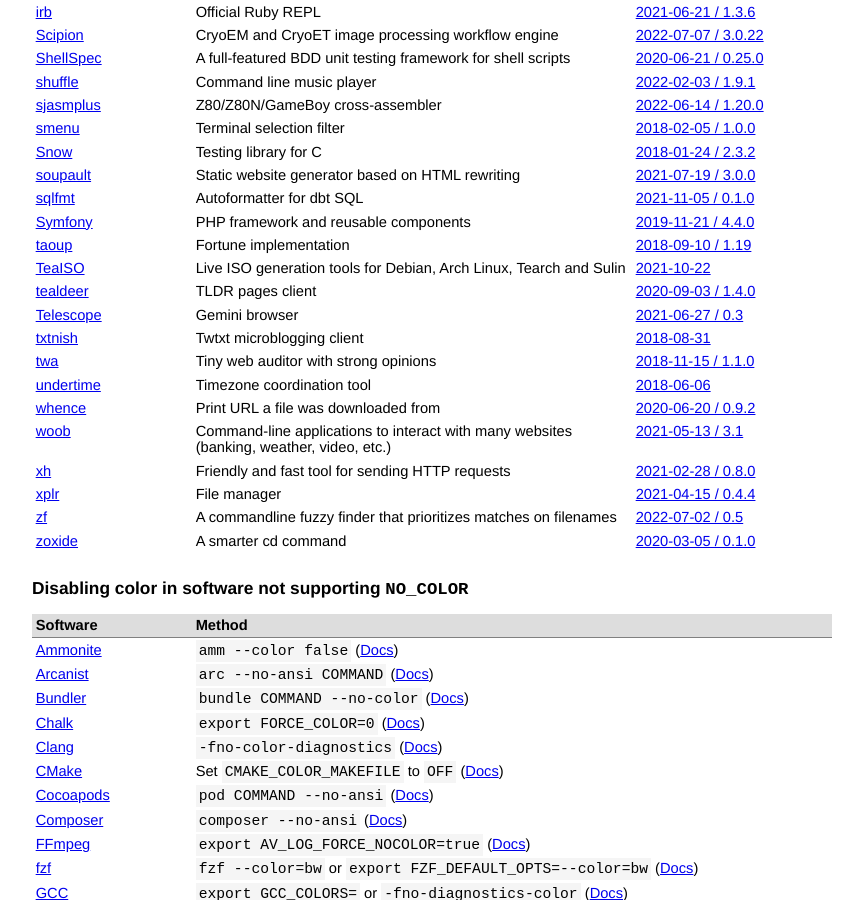
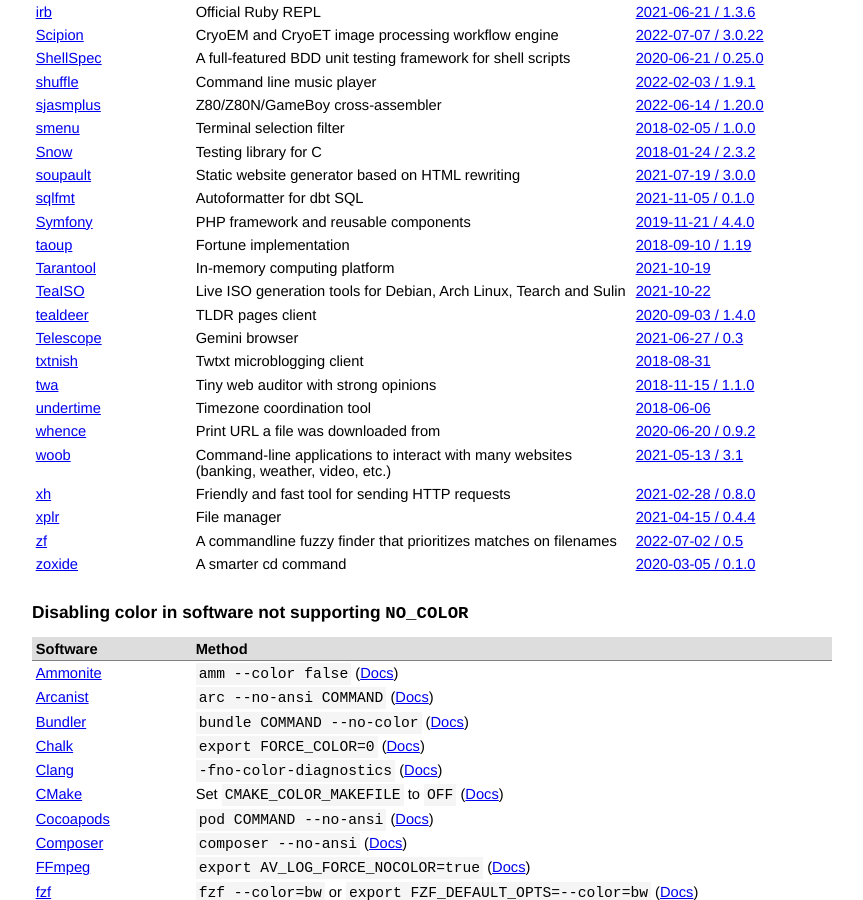
Before and after one commit to jcs/no_color, a Jekyll site: the page built from index.md, in a window 1280 px wide and 900 px high, scrolled down 4560 px. Shown: the whole window, without its empty margins (208-1071 px from the left). Built offline with Jekyll 4.4.1, drawn with Linux system fonts in a browser that asks for light colours; our own code applies the rules of GitHub Pages for plain Markdown files.

Commit message:
Add Tarantool

```diff
--- a/index.md
+++ b/index.md
@@ -237,6 +237,7 @@ color via `NO_COLOR`.
 | [sqlfmt](https://sqlfmt.com) | Autoformatter for dbt SQL | [2021-11-05 / 0.1.0](https://docs.sqlfmt.com/getting-started/configuring-sqlfmt#no-color-and-force-color) |
 | [Symfony](https://github.com/symfony/symfony) | PHP framework and reusable components | [2019-11-21 / 4.4.0](https://symfony.com/releases/4.4) |
 | [taoup](http://github.com/globalcitizen/taoup) | Fortune implementation | [2018-09-10 / 1.19](https://github.com/globalcitizen/taoup/commit/fb2dc7768a2dc9b74816ce5126e40b93338291f7) |
+| [Tarantool](https://www.tarantool.io/) | In-memory computing platform | [2021-10-19](https://github.com/tarantool/tarantool/commit/1163aa056398e21fbbedc25bcc9aa858fad9cdff)
 | [TeaISO](https://gitlab.com/tearch-linux/applications-and-tools/teaiso) | Live ISO generation tools for Debian, Arch Linux, Tearch and Sulin | [2021-10-22](https://gitlab.com/tearch-linux/applications-and-tools/teaiso/-/commit/151c61c299bd71adc1987ef73ad588cfbe88d244) |
 | [tealdeer](http://github.com/dbrgn/tealdeer) | TLDR pages client | [2020-09-03 / 1.4.0](https://github.com/dbrgn/tealdeer/releases/tag/v1.4.0) |
 | [Telescope](https://telescope.omarpolo.com) | Gemini browser | [2021-06-27 / 0.3](https://github.com/omar-polo/telescope/releases/tag/0.3) |
```
